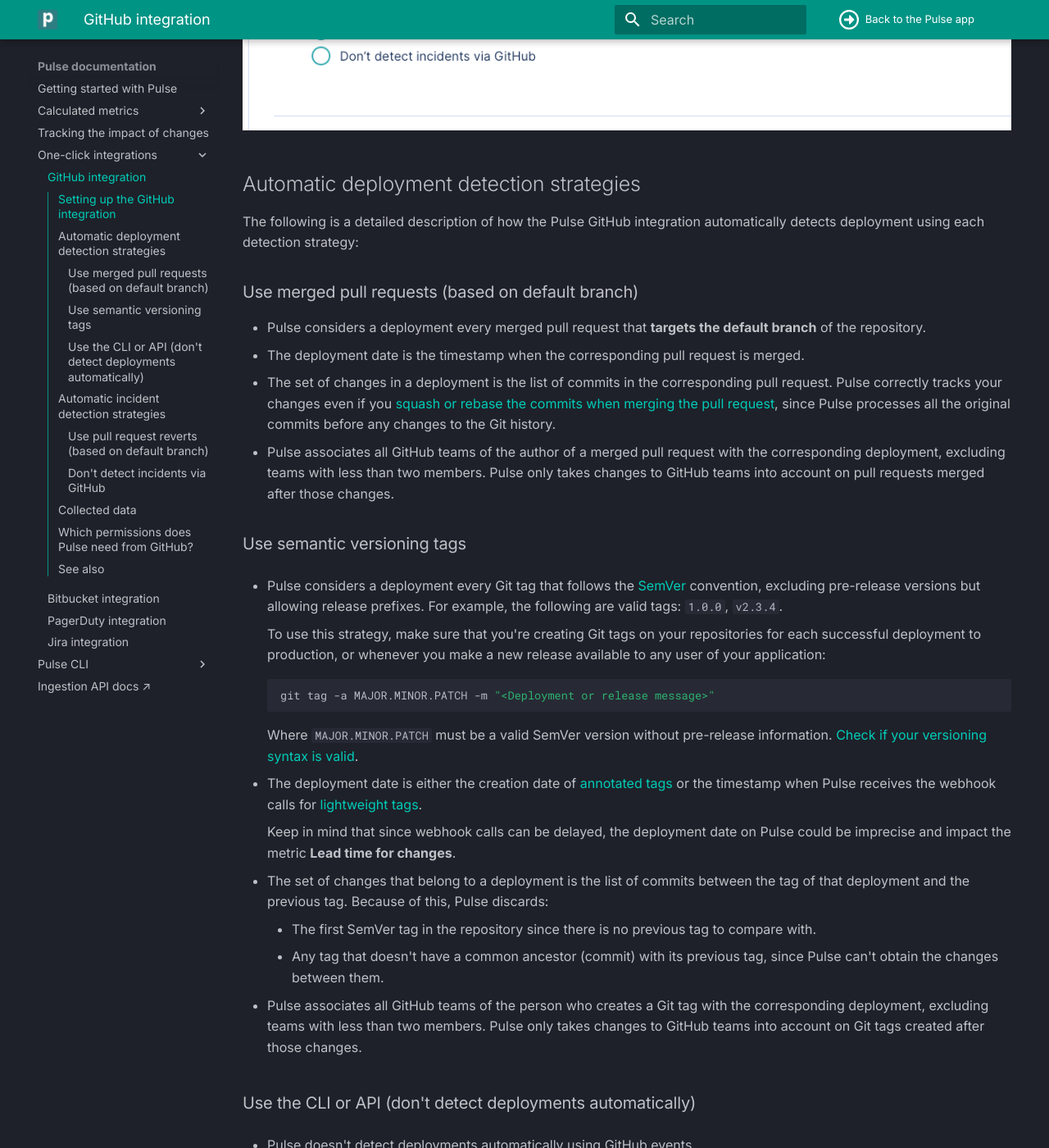
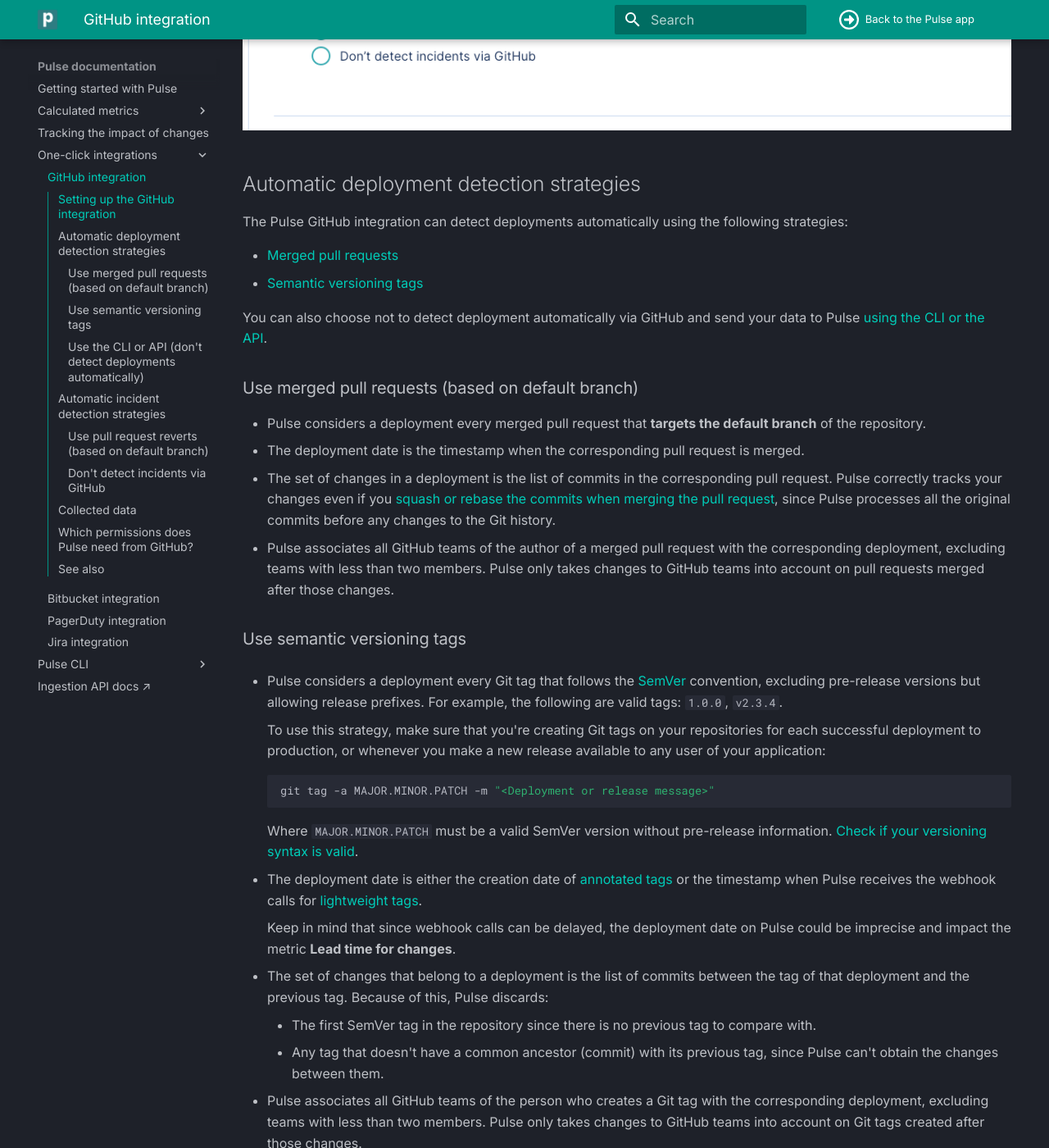
Before and after one commit to codacy/pulse-user-docs, an MkDocs documentation site: the page built from docs/one-click-integrations/github-integration.md, in a window 1280 px wide and 1400 px high, scrolled down 3467 px. Shown: the whole window at 82% size. Built offline with MkDocs 1.6.1 and Material for MkDocs 9.7.7, drawn with Linux system fonts in a browser that asks for light colours; some of the changed text lies outside the part shown.

Commit message:
clean: Apply feedback to clarify deployment and incident detection options

```diff
--- a/docs/one-click-integrations/github-integration.md
+++ b/docs/one-click-integrations/github-integration.md
@@ -50,16 +50,21 @@
 
 ## Automatic deployment detection strategies {: id="deployment-detection-strategy"}
 
-The following is a detailed description of how the Pulse GitHub integration automatically detects deployment using each detection strategy:
+The Pulse GitHub integration can detect deployments automatically using the following strategies:
 
-### Use merged pull requests (based on default branch)
+-   [Merged pull requests](#gh-deploy-merged-pr)
+-   [Semantic versioning tags](#gh-deploy-semver)
+
+You can also choose not to detect deployment automatically via GitHub and send your data to Pulse [using the CLI or the API](#gh-deploy-cli-api).
+
+### Use merged pull requests (based on default branch) {: id="gh-deploy-merged-pr"}
 
 -   Pulse considers a deployment every merged pull request that **targets the default branch** of the repository.
 -   The deployment date is the timestamp when the corresponding pull request is merged.
 -   The set of changes in a deployment is the list of commits in the corresponding pull request. Pulse correctly tracks your changes even if you [squash or rebase the commits when merging the pull request](https://docs.github.com/en/repositories/configuring-branches-and-merges-in-your-repository/configuring-pull-request-merges/about-merge-methods-on-github), since Pulse processes all the original commits before any changes to the Git history.
 -   Pulse associates all GitHub teams of the author of a merged pull request with the corresponding deployment, excluding teams with less than two members. Pulse only takes changes to GitHub teams into account on pull requests merged after those changes.
 
-### Use semantic versioning tags
+### Use semantic versioning tags {: id="gh-deploy-semver"}
 
 -   Pulse considers a deployment every Git tag that follows the [SemVer](https://semver.org) convention, excluding pre-release versions but allowing release prefixes. For example, the following are valid tags: `1.0.0`, `v2.3.4`.
 
@@ -82,7 +87,7 @@
 
 -   Pulse associates all GitHub teams of the person who creates a Git tag with the corresponding deployment, excluding teams with less than two members. Pulse only takes changes to GitHub teams into account on Git tags created after those changes.
 
-### Use the CLI or API (don't detect deployments automatically)
+### Use the CLI or API (don't detect deployments automatically) {: id="gh-deploy-cli-api"}
 
 -   Pulse doesn't detect deployments automatically using GitHub events.
 
@@ -92,16 +97,16 @@
 
 ## Automatic incident detection strategies {: id="incident-detection-strategy"}
 
-The following is a detailed description of how the Pulse GitHub integration automatically detects incidents:
+The Pulse GitHub integration detects incidents automatically using [pull request reverts](#gh-incident-pr-revert). You can also choose [not to detect incidents via GitHub](#gh-incident-not-detect).
 
-### Use pull request reverts (based on default branch)
+### Use pull request reverts (based on default branch) {: id="gh-incident-pr-revert"}
 
 -   Pulse bases incident detection on [pull request reverts](https://docs.github.com/en/pull-requests/collaborating-with-pull-requests/incorporating-changes-from-a-pull-request/reverting-a-pull-request).
 -   Pulse considers an incident any pull request that **targets the default branch** of the repository merged from a branch whose name starts with `revert-`, getting the number of the reverted pull request from the branch name, `revert-<pull request number>`. If you change the name of the branch created by GitHub when you revert a pull request, Pulse may not be able to obtain the incident data correctly.
 -   The incident creation date is the timestamp when the reverted pull request was initially merged. If Pulse can't get the reverted pull request number from the branch name, the incident creation date is the timestamp of the first commit to the incident pull request.
 -   Pulse associates incidents to the system matching the repository name.
 
-### Don't detect incidents via GitHub
+### Don't detect incidents via GitHub {: id="gh-incident-not-detect"}
 
 -   Pulse doesn't detect incidents automatically using GitHub events.
 
```
